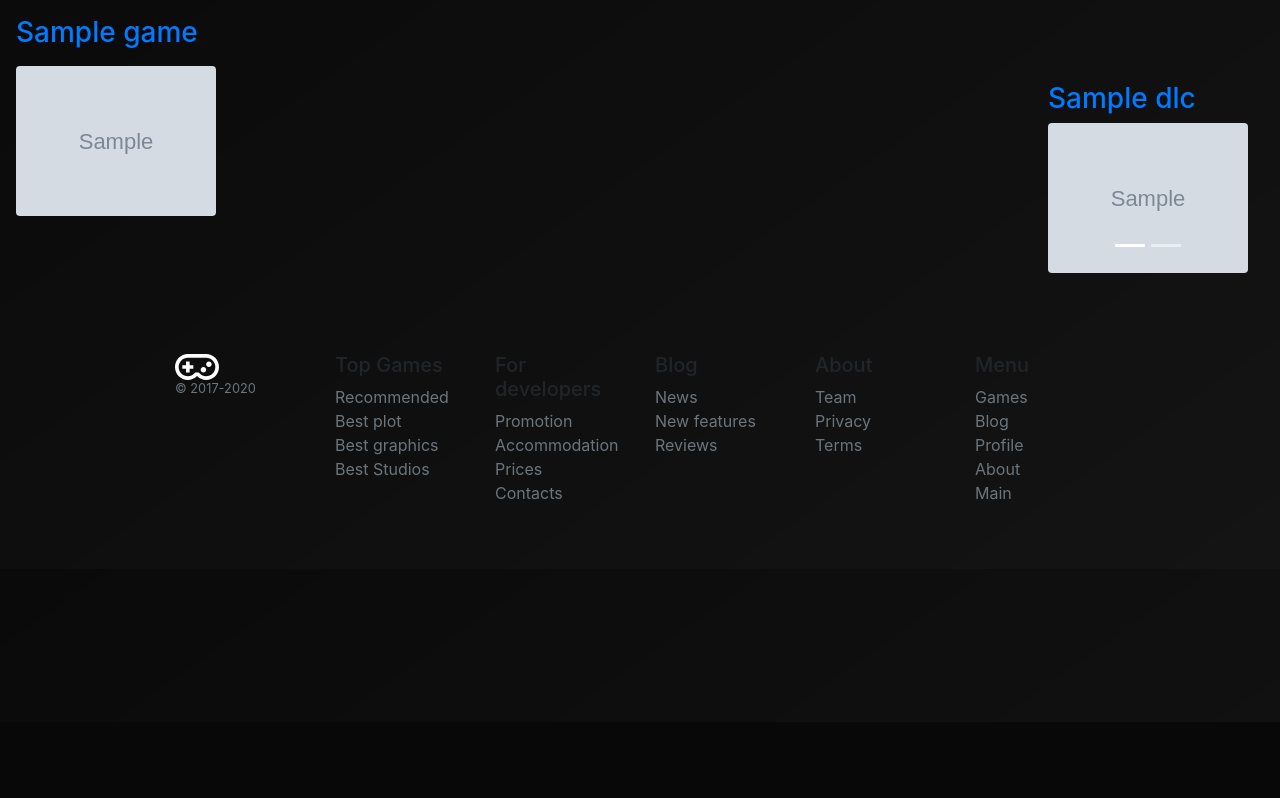
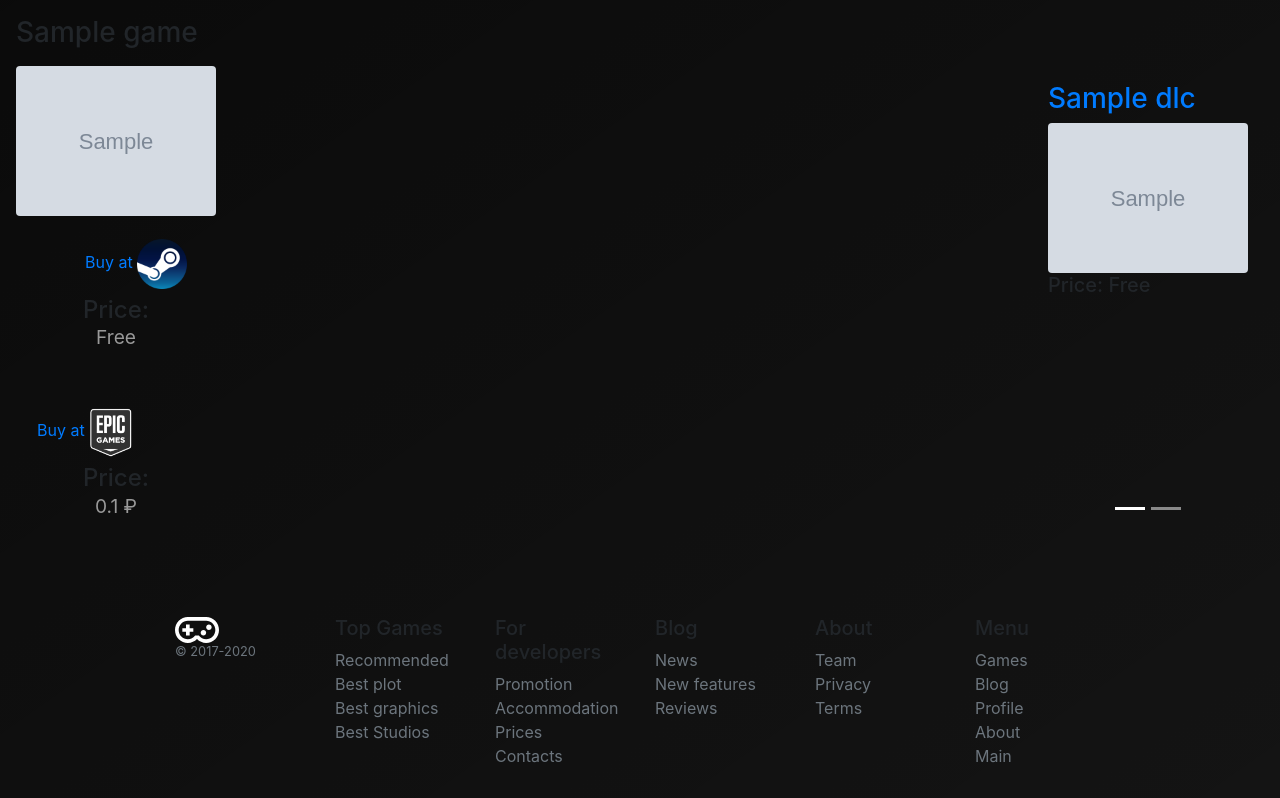
Before and after one commit to progerg/pricegame, a Flask app: page /game/1 in a window 1280 px wide. Shown: the part 78-876 px from the top of the page. Before the commit the page ends 578 px from the top, so only its background shows below. Run offline with Flask 2, Linux system fonts and the light colour scheme; tables that the repository leaves empty hold one stand-in row (values such as "Sample post"); grey boxes marked "Sample" are stand-in pictures; some libraries are stand-ins or nearby versions; some web fonts are replaced.

Commit message:
Game page update

```diff
--- a/main.py
+++ b/main.py
@@ -1,4 +1,4 @@
-from flask_login import login_user, LoginManager, login_manager, login_required, logout_user, current_user
+from flask_login import login_user, LoginManager, login_manager, login_required, logout_user, current_user, mixins
 from data.Game import Game
 from data.EGSGameData import EGSGameData
 from data.SteamGameData import SteamGameData
@@ -12,7 +12,6 @@ from json import loads
 
 app = Flask(__name__, static_folder=join(dirname(__file__), 'static'))
 app.config['SECRET_KEY'] = 'hello'
-
 cache = Cache(config={"CACHE_TYPE": "SimpleCache", "CACHE_DEFAULT_TIMEOUT": 60})
 cache.init_app(app)
 
@@ -54,9 +53,10 @@ def games(page=1):
     elif page > len_games_list // 15 + 1:
         page = len_games_list // 15 + 1
         return redirect(f'/games/{page}')
-    elif page == 1:
+    if page == 1:
         first_page = True
-    elif page == len_games_list // 15 + 1:
+    if page == len_games_list // 15 + 1 and len_games_list % 15 > 0\
+            or page == len_games_list // 15 and len_games_list % 15 == 0:
         last_page = True
 
     if cache.get('price_up'):
@@ -86,52 +86,54 @@ def game(game_id: int):
 @login_required
 @app.route('/follow/<int:id>', methods=['GET', 'POST'])
 def follow(id):
-    print(id)
-    if current_user.foll_games:
-        foll_games = current_user.foll_games.split()
-    else:
-        foll_games = []
-    print(foll_games)
-    if foll_games and str(id) not in foll_games:
-        current_user.foll_games = f'{current_user.foll_games}, {id}'
-    elif str(id) in foll_games:
-        flash('You are already following this game')
-    else:
-        current_user.foll_games = f'{id}'
-    game = db_sess.query(Game).filter(Game.id == id).first()
-    if game.foll_profiles:
-        profiles = game.foll_profiles.split()
-    else:
-        profiles = []
-    if profiles and str(current_user.id) not in profiles:
-        game.foll_profiles = f'{game.foll_profiles}, {current_user.id}'
-    else:
-        game.foll_profiles = f'{current_user.id}'
-    db_sess.merge(current_user)
-    db_sess.commit()
-    return redirect(url_for('games'))
+    if current_user.is_authenticated:
+        print(id)
+        if current_user.foll_games:
+            foll_games = current_user.foll_games.split()
+        else:
+            foll_games = []
+        print(foll_games)
+        if foll_games and str(id) not in foll_games:
+            current_user.foll_games = f'{current_user.foll_games}, {id}'
+        elif str(id) in foll_games:
+            flash('You are already following this game')
+        else:
+            current_user.foll_games = f'{id}'
+        game = db_sess.query(Game).filter(Game.id == id).first()
+        if game.foll_profiles:
+            profiles = game.foll_profiles.split()
+        else:
+            profiles = []
+        if profiles and str(current_user.id) not in profiles:
+            game.foll_profiles = f'{game.foll_profiles}, {current_user.id}'
+        else:
+            game.foll_profiles = f'{current_user.id}'
+        db_sess.merge(current_user)
+        db_sess.commit()
+        return redirect(url_for('games'))
+    return redirect('/register')
 
 
 @login_required
 @app.route('/unfollow/<int:id>', methods=['GET', 'POST'])
 def unfollow(id):
-    print(id)
-    foll_games = current_user.foll_games.split(', ')
-    foll_games.remove(str(id))
-    foll_games = ', '.join(foll_games)
-    current_user.foll_games = foll_games
-    game = db_sess.query(Game).filter(Game.id == id).first()
-    profiles = game.foll_profiles.split(', ')
-    profiles.remove(str(current_user.id))
-    game.foll_profiles = ', '.join(profiles)
-    db_sess.merge(current_user)
-    db_sess.commit()
-    return redirect(url_for('profile'))
+    if current_user.is_authenticated:
+        foll_games = current_user.foll_games.split(', ')
+        foll_games.remove(str(id))
+        foll_games = ', '.join(foll_games)
+        current_user.foll_games = foll_games
+        game = db_sess.query(Game).filter(Game.id == id).first()
+        profiles = game.foll_profiles.split(', ')
+        profiles.remove(str(current_user.id))
+        game.foll_profiles = ', '.join(profiles)
+        db_sess.merge(current_user)
+        db_sess.commit()
+        return redirect(url_for('profile'))
+    return redirect('/register')
 
 
 @login_manager.user_loader
 def load_user(user_id):
-    db_sess = create_session()
     return db_sess.query(User).get(user_id)
 
 
@@ -146,8 +148,6 @@ def logout():
 def login():
     form = LoginForm()
     if form.validate_on_submit():
-        global_init('db/game.db')
-        db_sess = create_session()
         user = db_sess.query(User).filter(User.email == form.email.data).first()
         if user and user.check_password(form.password.data):
             login_user(user, remember=form.remember_me.data)
@@ -166,7 +166,6 @@ def reqister():
             return render_template('register.html', title='Регистрация',
                                    form=form,
                                    message="Пароли не совпадают")
-        db_sess = create_session()
         if db_sess.query(User).filter(User.email == form.email.data).first():
             return render_template('register.html', title='Регистрация',
                                    form=form,
@@ -215,7 +214,6 @@ def page_not_found(e):
 @app.route('/user_avatar/id<int:id>')
 @login_required
 def user_avatar(id):
-    db_sess = create_session()
     img = db_sess.query(User).filter(User.id == id).first().profile_photo
     if not img:
         return ""
--- a/parsers/eps_convert.py
+++ b/parsers/eps_convert.py
@@ -16,7 +16,7 @@ def get_slug(title: str) -> str:
 
 
 def main() -> None:
-    global_init(f'C:/Users/Comp/Desktop/ProjectWeb/db/games.db')
+    global_init(f'/db/games.db')
     db_sess = create_session()
     egs_games = list(map(lambda x: x.to_dict(), db_sess.query(EGSGameData).all()))
     egs_games_dict = {}
--- a/templates/game.html
+++ b/templates/game.html
@@ -1,21 +1,44 @@
 {% extends "base.html" %}
 {% block content %}
 <div class="m-3">
-{% if game.steam_game %}
-        <a href="https://store.steampowered.com/app/{{ game.steam_game.steam_appid }}"><h3>{{ game.name }}</h3></a>
-        {% else %}
-        <a href="{{ game.egs_game.url }}"><h3>{{ game.name }}</h3></a>
-        {% endif %}
+    <h3>{{ game.name }}</h3>
+
 </div>
 <div class="d-flex m-3">
-    <div>
+    <div class="d-inline">
         {% if game.steam_game %}
-        <img src="{{ game.steam_game.header_image }}" class="rounded" height="150px">
+        <p><img src="{{ game.steam_game.header_image }}" class="rounded" height="150px"></p>
         {% if metacritic %}
         <a href="{{ metacritic['url'] }}">Metacritic: {{ metacritic['score'] }}</a>
         {% endif %}
         {% else %}
         <img src="{{ game.egs_game.image_2 }}" class="rounded" height="150px">
+        {% endif %}
+        <p></p>
+        {% if game.steam_game %}
+                <div class="d-inline ml-5 p-2 text-center">
+                    <a class="btn btn-default text-center" href="https://store.steampowered.com/app/{{ game.steam_game.steam_appid }}">
+                        Buy at <img src="{{ url_for('static', filename='img/steam-logo.png') }}" class="rounded shop-button" height="50px">
+                    </a>
+                    {% if game.steam_game.is_free == 0 %}
+                        <h4>Price: <small>{{ game.steam_game.final_price / 100 }} ₽</small></h4>
+                    {% else %}
+                        <h4>Price: <small>Free</small></h4>
+                    {% endif %}
+                </div>
+                {% endif %}
+        <p></p>
+        {% if game.egs_game %}
+                <div class="d-inline p-2 text-center">
+                    <a class="btn btn-default" href="{{ game.egs_game.url }}">
+                        Buy at <img src="{{ url_for('static', filename='img/egs-logo.png') }}" class="rounded shop-button" height="50px">
+                    </a>
+                    {% if game.egs_game.final_price > 0 %}
+                    <h4>Price: <small>{{ game.egs_game.final_price / 100 }} ₽</small></h4>
+                    {% else %}
+                    <h4>Price: <small>Free</small></h4>
+                    {% endif %}
+                </div>
         {% endif %}
     </div>
     <p></p>
@@ -31,6 +54,11 @@
         {% for dlc in dlcs %}
             <a href="https://store.steampowered.com/app/{{ dlc.steam_appid }}"><h3>{{ dlc.name }}</h3></a>
             <img src="{{ dlc.header_image }}" class="rounded" height="150px">
+            {% if dlc.is_free == 0 %}
+            <h5>Price: {{ dlc.final_price / 100 }} руб.</h5>
+            {% else %}
+            <h5>Price: Free</h5>
+            {% endif %}
         {% endfor %}
       {% else %}
         <h3>Game has not dlc</h3>
```
